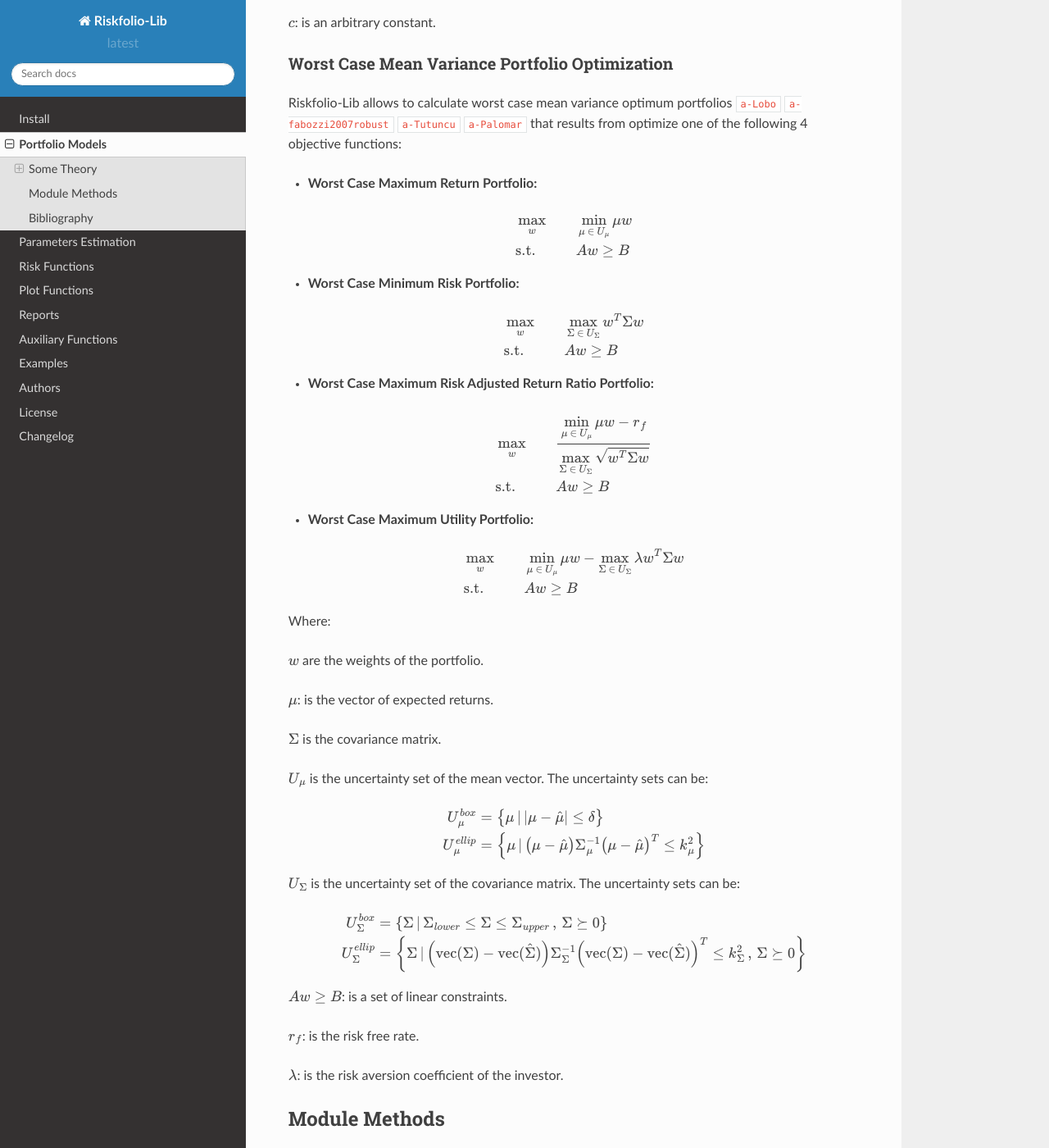
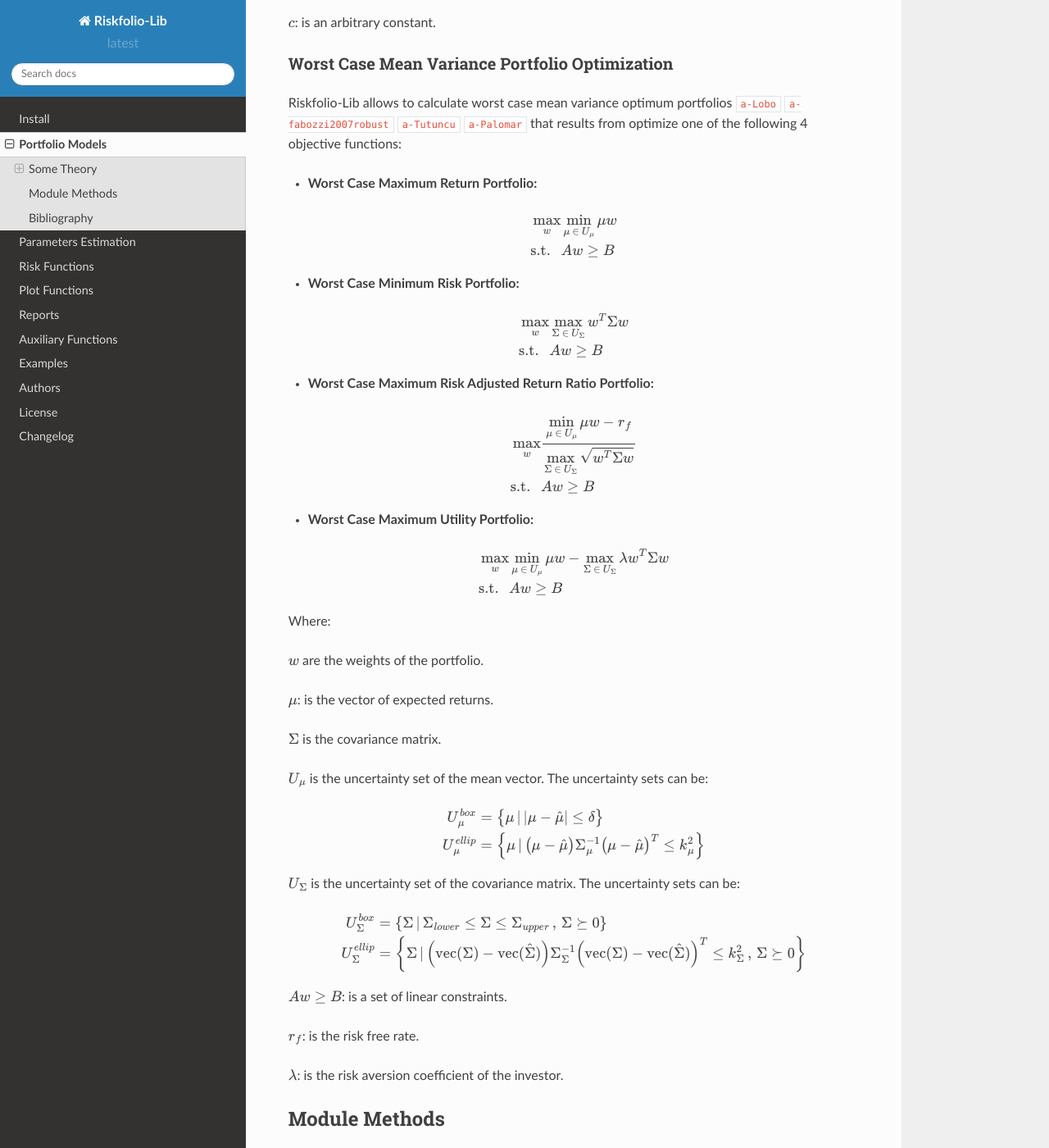
Before and after one commit to dcajasn/Riskfolio-Lib, a Sphinx documentation site: the page built from docs/source/portfolio.rst, in a window 1280 px wide and 1400 px high, scrolled down 2379 px. Shown: the whole window at 82% size. Built offline with Sphinx 7.4.7 and the Read the Docs theme 2.0.0, drawn with Linux system fonts in a browser that asks for light colours; pages that are not in the unit, such as notebooks, are missing from menus; cross-references to code outside the pages are shown as plain code; some of the changed text lies outside the part shown; grey boxes are pictures that could not be loaded.

Commit message:
Update docs

```diff
--- a/docs/source/portfolio.rst
+++ b/docs/source/portfolio.rst
@@ -18,42 +18,34 @@ one of the following 4 objective functions:
 - **Maximum Return Portfolio:**
 
 .. math::
-
-    \begin{align}
     &\underset{w}{\max} & & \mu w\\
     &\text{s.t.} & & Aw \geq B\\
     & & &\phi_{i}(w) \leq c_{i} \; \forall \; i \; \in \; [1,10] \\
-    \end{align}
+
 
 - **Minimum Risk Portfolio:**
 
 .. math::
-
-    \begin{align}
     &\underset{w}{\min} & & \phi_{k}(w)\\
     &\text{s.t.} & & Aw \geq B\\
     & & &\phi_{i}(w) \leq c_{i} \; \forall \; i \; \in \; [1,10] \\
-    \end{align}
+
 
 - **Maximum Risk Adjusted Return Ratio Portfolio:**
 
 .. math::
-
-    \begin{align}
     &\underset{w}{\max} & & \frac{\mu w - r_{f}}{\phi_{k}(w)}\\
     &\text{s.t.} & & Aw \geq B\\
     & & &\phi_{i}(w) \leq c_{i} \; \forall \; i \; \in \; [1,10] \\
-    \end{align}
+
 
 - **Maximum Utility Portfolio:**
 
 .. math::
-
-    \begin{align}
     &\underset{w}{\max} & & \mu w - \lambda \phi_{k}(w)\\
     &\text{s.t.} & & Aw \geq B\\
     & & &\phi_{i}(w) \leq c_{i} \; \forall \; i \; \in \; [1,10] \\
-    \end{align}
+
 
 Where:
 
@@ -96,12 +88,10 @@ Riskfolio-Lib allows to calculate optimum portfolios that results from optimize
 the general risk parity model :cite:`a-Roncalli`:
 
 .. math::
-
-    \begin{align}
     &\underset{w}{\min} & & \phi(w)\\
     &\text{s.t.} & & b \log(w) \geq c\\
     & & & w \geq 0 \\
-    \end{align}
+
 
 Where:
 
@@ -136,40 +126,32 @@ that results from optimize one of the following 4 objective functions:
 - **Worst Case Maximum Return Portfolio:**
 
 .. math::
-
-    \begin{align}
     &\underset{w}{\max} & & \underset{\mu \, \in \, U_{\mu}}{\min} \mu w\\
     &\text{s.t.} & & Aw \geq B\\
-    \end{align}
+
 
 - **Worst Case Minimum Risk Portfolio:**
 
 .. math::
-
-    \begin{align}
     &\underset{w}{\max} & & \underset{\Sigma \, \in \, U_{\Sigma}}{\max} w^{T} \Sigma w\\
     &\text{s.t.} & & Aw \geq B\\
-    \end{align}
+
 
 - **Worst Case Maximum Risk Adjusted Return Ratio Portfolio:**
 
 .. math::
-
-    \begin{align}
     &\underset{w}{\max} & & \cfrac{\underset{\mu \, \in \, U_{\mu}}{\min} \mu w - r_{f}}
     {\underset{\Sigma \, \in \, U_{\Sigma}}{\max} \sqrt{w^{T} \Sigma w}}\\
     &\text{s.t.} & & Aw \geq B\\
-    \end{align}
+
 
 - **Worst Case Maximum Utility Portfolio:**
 
 .. math::
-
-    \begin{align}
     &\underset{w}{\max} & & \underset{\mu \, \in \, U_{\mu}}{\min} \mu w
     - \underset{\Sigma \, \in \, U_{\Sigma}}{\max}  \lambda w^{T} \Sigma w\\
     &\text{s.t.} & & Aw \geq B\\
-    \end{align}
+
 
 Where:
 
@@ -182,20 +164,16 @@ Where:
 :math:`U_{\mu}` is the uncertainty set of the mean vector. The uncertainty sets can be:
 
 .. math::
-
-    \begin{align}
     U^{box}_{\mu} & = \left \{ \mu \, | \, | \mu - \hat{\mu} | \leq \delta \right \} \\
     U^{ellip}_{\mu} & = \left \{ \mu \, | \left ( \mu - \hat{\mu} \right ) \Sigma^{-1}_{\mu} \left ( \mu - \hat{\mu} \right )^{T} \leq k^{2}_{\mu} \right \} \\
-    \end{align}
+
 
 :math:`U_{\Sigma}` is the uncertainty set of the covariance matrix. The uncertainty sets can be:
 
 .. math::
-
-    \begin{align}
     U^{box}_{\Sigma} & = \left \{ \Sigma \, | \, \Sigma_{lower} \leq \Sigma \leq \Sigma_{upper} \, , \, \Sigma \succeq 0 \right \} \\
     U^{ellip}_{\Sigma} & = \left \{ \Sigma \, | \left ( \text{vec}(\Sigma) - \text{vec}(\hat{\Sigma}) \right ) \Sigma^{-1}_{\Sigma} \left ( \text{vec}(\Sigma) - \text{vec}(\hat{\Sigma}) \right )^{T} \leq k^{2}_{\Sigma} \, , \, \Sigma \succeq 0 \right \}  \\
-    \end{align}
+
 
 :math:`Aw \geq B`: is a set of linear constraints.
 
```
Also changed, not shown: 3 other files.
